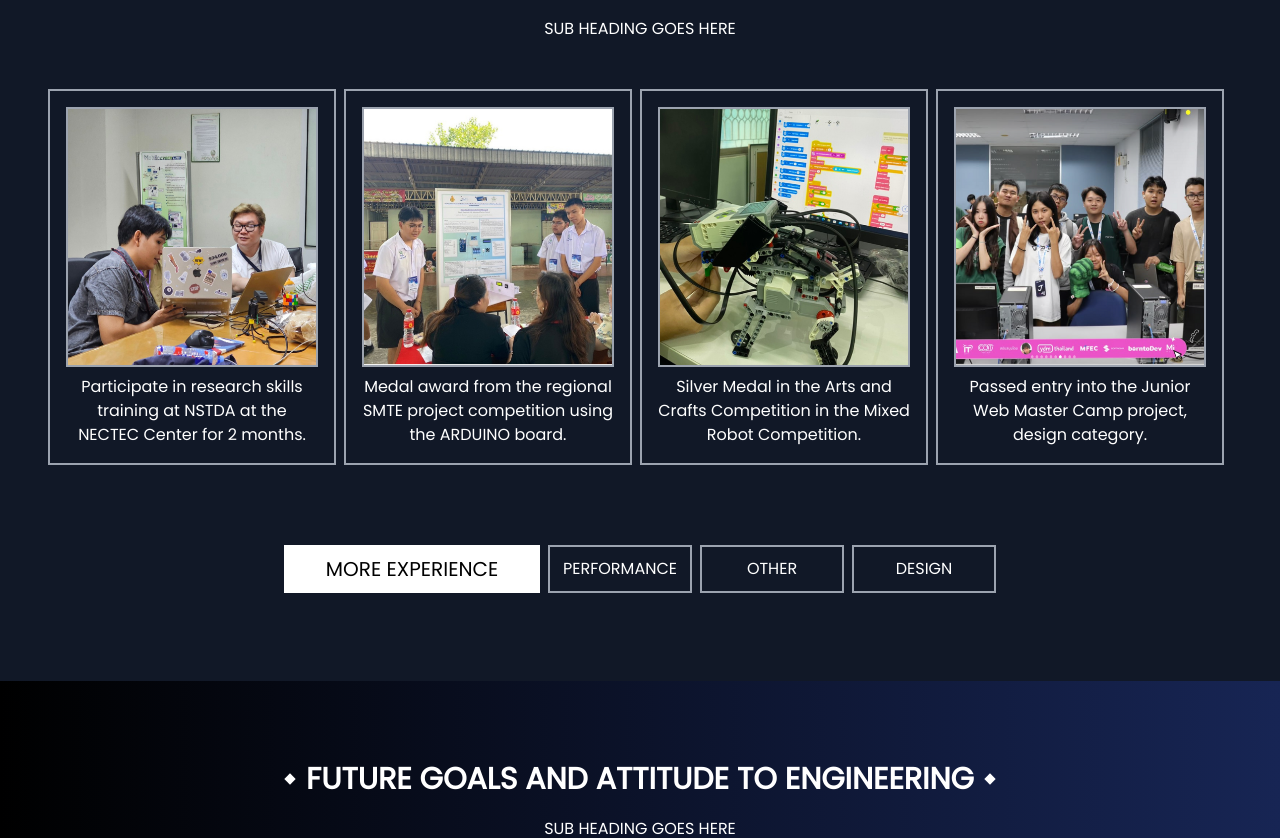
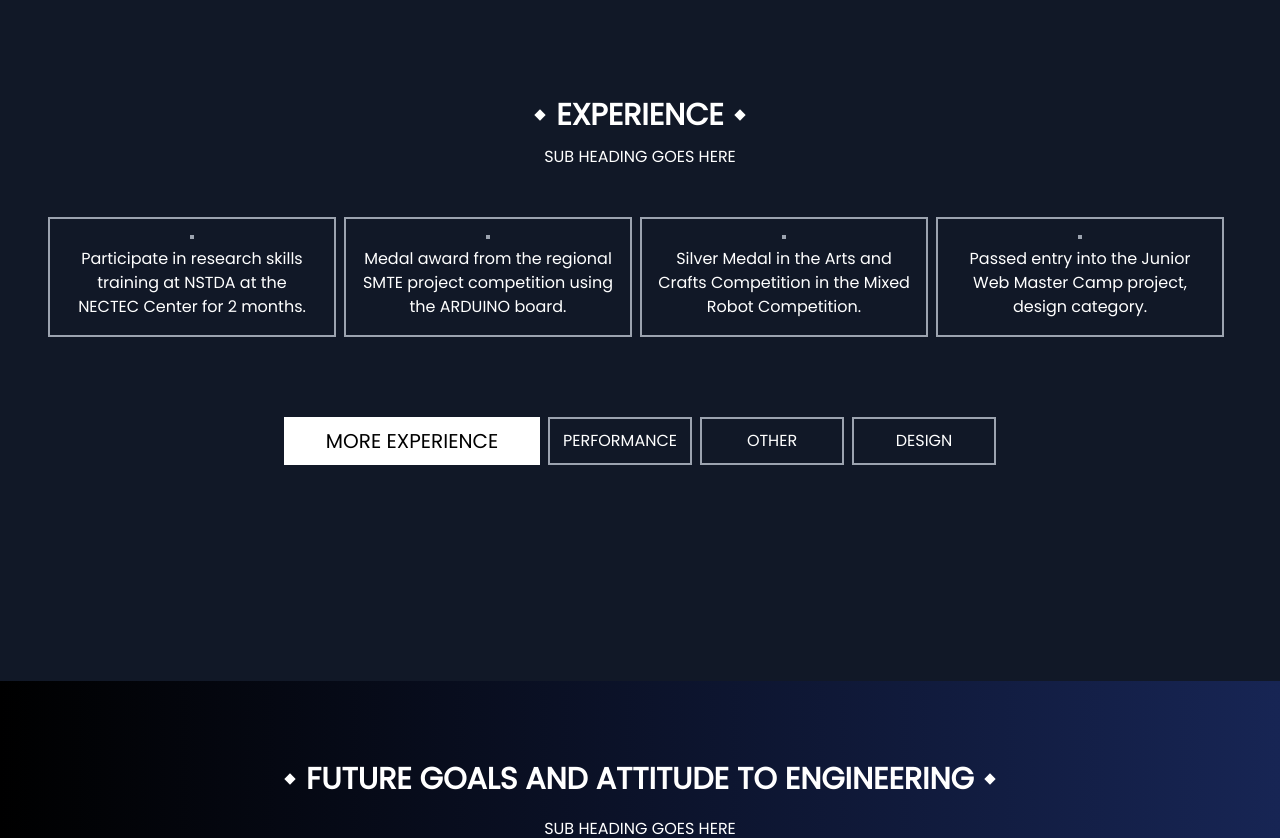
Before and after one commit to JeenVerawood/React, a React (Vite) app: page / in a window 1280 px wide. Shown: the part 1951-2789 px from the top of the page. Built offline with nearby package versions, Linux system fonts and the light colour scheme.

Commit message:
close img

```diff
--- a/src/Components/Window/Experience.jsx
+++ b/src/Components/Window/Experience.jsx
@@ -1,9 +1,9 @@
 import React, { useRef, useEffect, useState } from 'react';
-import img1sec1 from "../img-main/img1/1.png";
-import img1sec2 from "../img-main/img3/1.png";
-import img1sec3 from "../img-main/img4/3.png";
+// import img1sec1 from "../img-main/img1/1.png";
+// import img1sec2 from "../img-main/img3/1.png";
+// import img1sec3 from "../img-main/img4/3.png";
+// import Img1 from "../img-main/img1/Img1.png";
 import {useNavigate } from "react-router-dom";
-import Img1 from "../img-main/img1/Img1.png";
 
 export default function Experience() {
     const contactRef = useRef(null);
@@ -52,25 +52,25 @@ export default function Experience() {
                 <div className='flex flex-wrap justify-center items-center gap-y-4 mt-12'>
                     <div className='h-92 w-72 mr-2 flex border-2 border-gray-400 flex-col items-center p-4 hover:scale-110 transition-all duration-500'>
                         <div className='border-2 border-gray-400 '>
-                            <img src={Img1} alt="" className='w-64 h-64 bg-white'/>
+                            {/* <img src={Img1} alt="" className='w-64 h-64 bg-white'/> */}
                         </div>
                         <p className='text-center mt-2 text-white'>Participate in research skills training at NSTDA at the NECTEC Center for 2 months.</p>
                     </div>
                     <div className='h-92 w-72 mr-2 flex border-2 border-gray-400 flex-col items-center p-4 hover:scale-110 transition-all duration-500'>
                         <div className='border-2 border-gray-400 '>
-                            <img src={img1sec1} alt="" className='w-64 h-64 bg-white'/>
+                            {/* <img src={img1sec1} alt="" className='w-64 h-64 bg-white'/> */}
                         </div>
                         <p className='text-center mt-2 text-white'>Medal award from the regional SMTE project competition using the ARDUINO board.</p>
                     </div>
                     <div className='h-92 w-72 mr-2 flex border-2 border-gray-400 flex-col items-center p-4 hover:scale-110 transition-all duration-500'>
                         <div className='border-2 border-gray-400 '>
-                            <img src={img1sec2} alt="" className='w-64 h-64 bg-white'/>
+                            {/* <img src={img1sec2} alt="" className='w-64 h-64 bg-white'/> */}
                         </div>
                         <p className='text-center mt-2 text-white'>Silver Medal in the Arts and Crafts Competition in the Mixed Robot Competition.</p>
                     </div>
                     <div className='h-92 w-72 mr-2 flex border-2 border-gray-400 flex-col items-center p-4 hover:scale-110 transition-all duration-500'>
                         <div className='border-2 border-gray-400 '>
-                            <img src={img1sec3} alt="" className='w-64 h-64 bg-white'/>
+                            {/* <img src={img1sec3} alt="" className='w-64 h-64 bg-white'/> */}
                         </div>
                         <p className='text-center mt-2 text-white'>Passed entry into the Junior Web Master Camp project, design category.</p>
                     </div>
```
